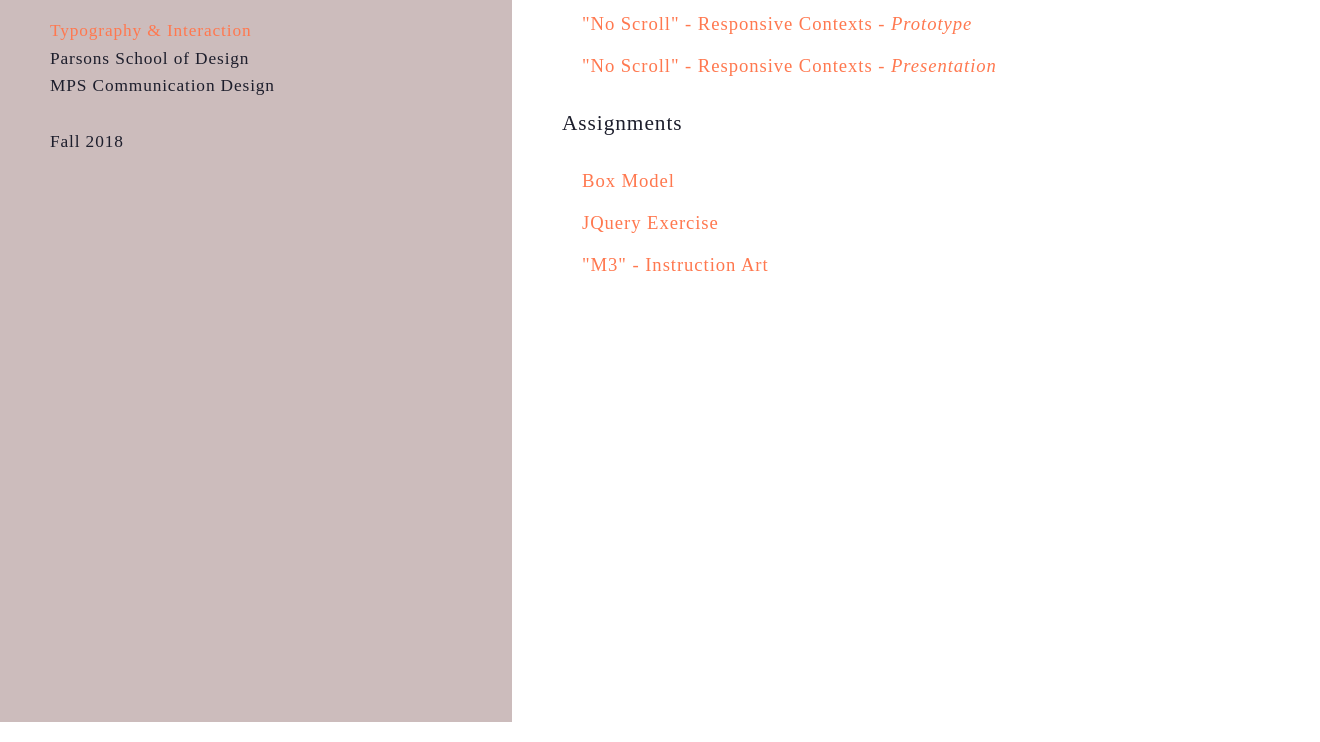
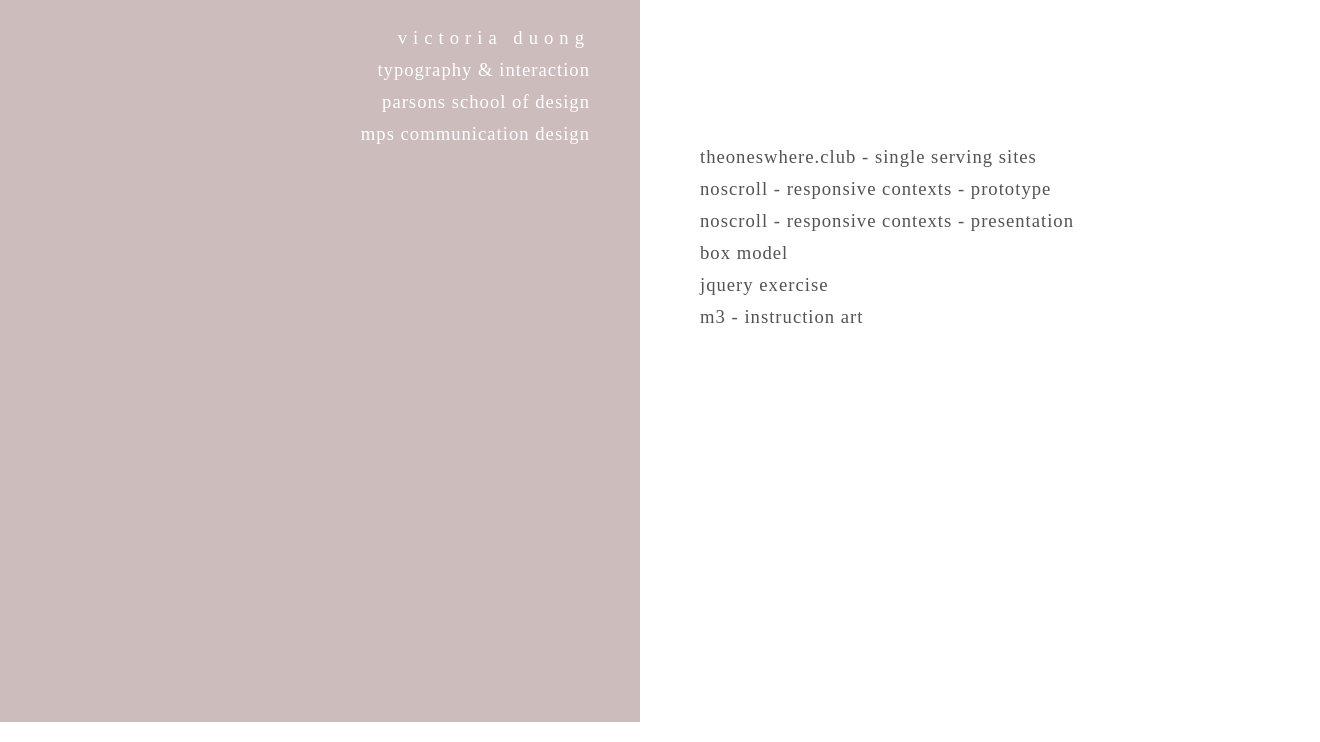
Before and after one commit to vatdg/typography-interaction, a plain HTML site: page index.html in a window 1280 px wide. Shown: the part 78-820 px from the top of the page, 1320 px wide, since content can reach past the window. Drawn offline with nearby package versions, Linux system fonts and the light colour scheme; a script that the page names is missing; a web font is replaced by a local one.

Commit message:
🚣🍽 Updated with Glitch

```diff
--- a/index.html
+++ b/index.html
@@ -1,7 +1,7 @@
 <!Doctype HTML>
 <html>
   <head>
-    <title>Home - Victoria - T&I </title>
+    <title>VD // HOME</title>
     <meta charset="utf-8">
     <link href="/style.css" rel="stylesheet" type="text/css">
     <link rel="stylesheet" href="https://fonts.googleapis.com/css?family=Playfair">
@@ -10,43 +10,42 @@
   </head>
 
   <body>
-    <div class="column">
-      <h1>Victoria Duong</h1>
-      <p>
-        <a href="http://ti.glitch.me/">Typography & Interaction</a>
+    <div class="left">
+      <div id="name">
+        <span id="victoria">victoria duong</span>
         <br>
-        Parsons School of Design
+        typography & interaction
         <br>
-        MPS Communication Design
+        parsons school of design
         <br>
+        mps communication design
         <br>
-        Fall 2018
-      </p>
+      </div>
     </div>
 
-    <div class="content">
-      <h2>Projects</h2>
+    <div class="right">
+      <div id="projects">
         <ul>
           <li>
-            <a href=" https://no-scroll-vd.glitch.me" target="_blank">"No Scroll" - Responsive Contexts - <em>Prototype</em></a>
+            <a href="http://theoneswhere.club/" target="_blank">theoneswhere.club - single serving sites</a>
           </li>
           <li>
-            <a href=" https://docs.google.com/presentation/d/1KvRX09nsNviJYL4Tpn6IUuU95AiS9ASaBp5ZJdz689c/edit?usp=sharing" target="_blank">"No Scroll" - Responsive Contexts - <em>Presentation</em></a>
+            <a href="https://no-scroll-vd.glitch.me" target="_blank">noscroll - responsive contexts - prototype</a>
+          </li>
+          <li>
+            <a href="https://docs.google.com/presentation/d/1KvRX09nsNviJYL4Tpn6IUuU95AiS9ASaBp5ZJdz689c/edit?usp=sharing" target="_blank">noscroll - responsive contexts - presentation</a>
+          </li>
+          <li>
+            <a href="https://box-model-vd.glitch.me" target="_blank">box model</a>
+          </li>
+          <li>
+            <a href="https://jquery-exercise-vd.glitch.me" target="_blank">jquery exercise</a>
+          </li>
+          <li>
+            <a href="https://instruction-art-vd.glitch.me" target="_blank">m3 - instruction art</a>
           </li>
         </ul>
-
-      <h2>Assignments</h2>
-        <ul>
-          <li>
-            <a href="https://box-model-vd.glitch.me" target="_blank">Box Model</a>
-          </li>
-          <li>
-            <a href="https://jquery-exercise-vd.glitch.me" target="_blank">JQuery Exercise</a>
-          </li>
-          <li>
-            <a href="https://instruction-art-vd.glitch.me" target="_blank">"M3" - Instruction Art</a>
-          </li>
-        </ul>
+      </div>
     </div>
   </body>
 </html>
--- a/jquery.js
+++ /dev/null
@@ -1,3 +0,0 @@
-$("document").ready(function() {
-
-});
--- a/script.js
+++ /dev/null
@@ -1,25 +0,0 @@
-$("document").ready(function() {
-
-  $("body").click(function() {
-    console.log("you clicked it");
-
-  });
-
-  /* example only - don't use this, use class */
-  $(".button").click(function() {
-    console.log("you clicked it");
-    $(".button").css("background-position","-200 0");
-  });
-
-  $(".button").click(function() {
-    $(".button").addClass("button-on");
-  });
-
-  var clicked = false;
-
-  $(".button").click(function() {
-    if (clicked == false) {
-    $(".button").addClass("button-on");
-  });
-
-});
--- a/style.css
+++ b/style.css
@@ -1,83 +1,52 @@
 body {
-  font-family: "Raleway", serif;
-  color: #1D1E2C;
+  font-family: "Playfair", serif;
   font-size: 14pt;
-  letter-spacing: 0.05em;
+  letter-spacing: 1px;
   margin: 0 auto;
   padding: 0;
+  line-height: 32px;
   overflow: hidden;
-}
-
-h1 {
-  font-family: "Playfair";
-  color: #1D1E2C;
-  font-size: 24pt;
-  font-weight: bold;
-  padding: 5px 50px;
-  letter-spacing: 0.1em;
-}
-
-h2 {
-  font-family: "Playfair";
-  color: #1D1E2C;
-  font-size: 16pt;
-  font-weight: normal;
-  padding: 5px 30px;
-}
-
-p {
-  font-family: "Raleway";
-  color: #1D1E2C;
-  font-size: 13pt;
-  font-weight: normal;
-  padding: 5px 50px;
-  letter-spacing: 0.05em;
-  line-height: 1.6em;
 }
 
 ul {
   list-style-type: none;
 }
 
-li {
-  padding: 10px;
+a:link {
+  text-decoration: none;
+  color: #565254;
 }
 
-.column {
+a:hover {
+  color: #FF6F59;
+}
+
+.left {
+  display: inline-block;
+  position: relative;
   background-color: #CCBCBC;
-  position: relative;
-  display: inline-block;
-  width: 40%;
+  text-align: right;
+  width: 50%;
   height: 800px;
 }
 
-.column a {
-  color: #1D1E2C;
+.right {
+  display: inline-block;
+  position: absolute;
+  width: 50%;
 }
 
-.column a:visited {
-  color: #1D1E2C;
+#name {
+  padding: 100px 50px;
+  color: #fff;
 }
 
-.content {
-  position: absolute;
-  display: inline-block;
-  width: 60%;
-  height: 800px;
-  padding: 10px 20px;
+#projects {
+  text-align: left;
+  padding: 200px 20px;
+  color: #565254;
 }
 
-a:link {
-  text-decoration: none;
-  color: #FF784F;
-  display: inline-block;
-
+#victoria {
+  letter-spacing: 6px;
 }
-
-a:hover {
-  color: #868784;
-}
-
-a:visited {
-  color: #FF784F;
-}
```
Also changed, not shown: 1 other file.
